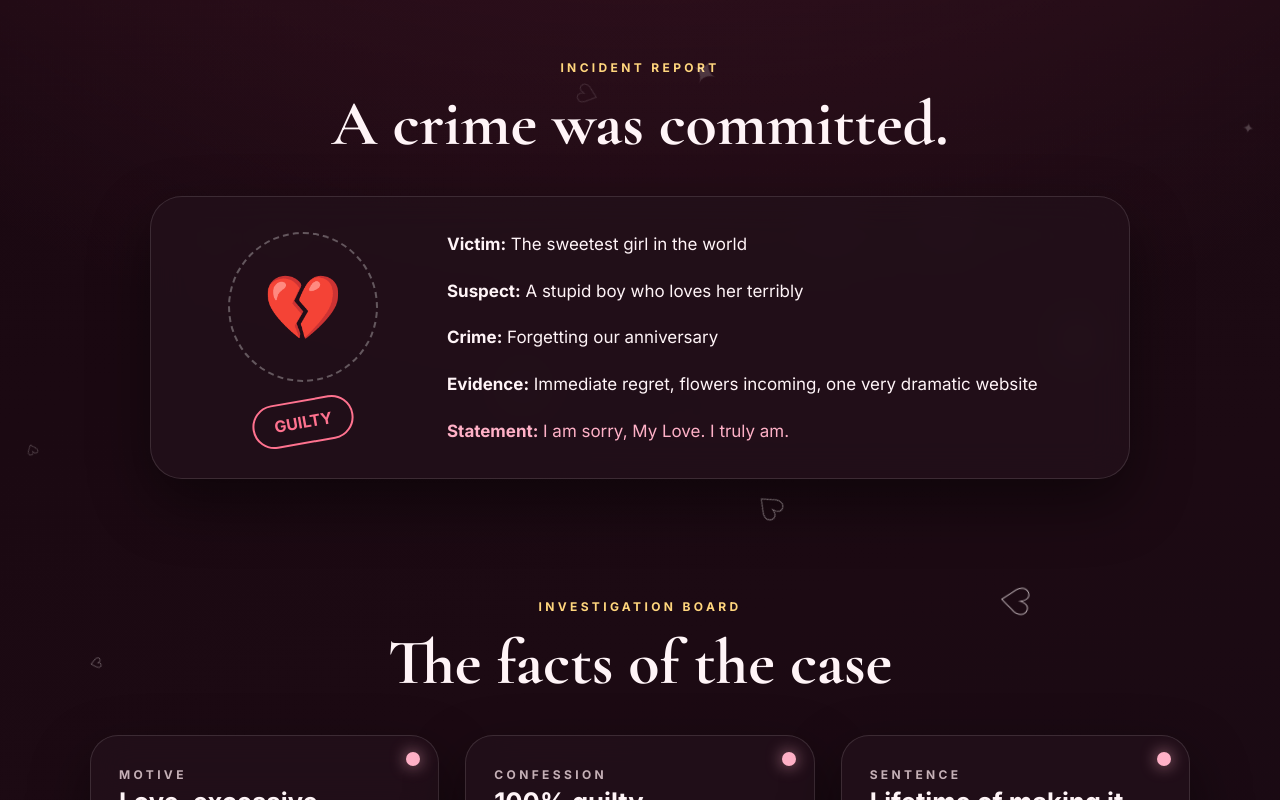
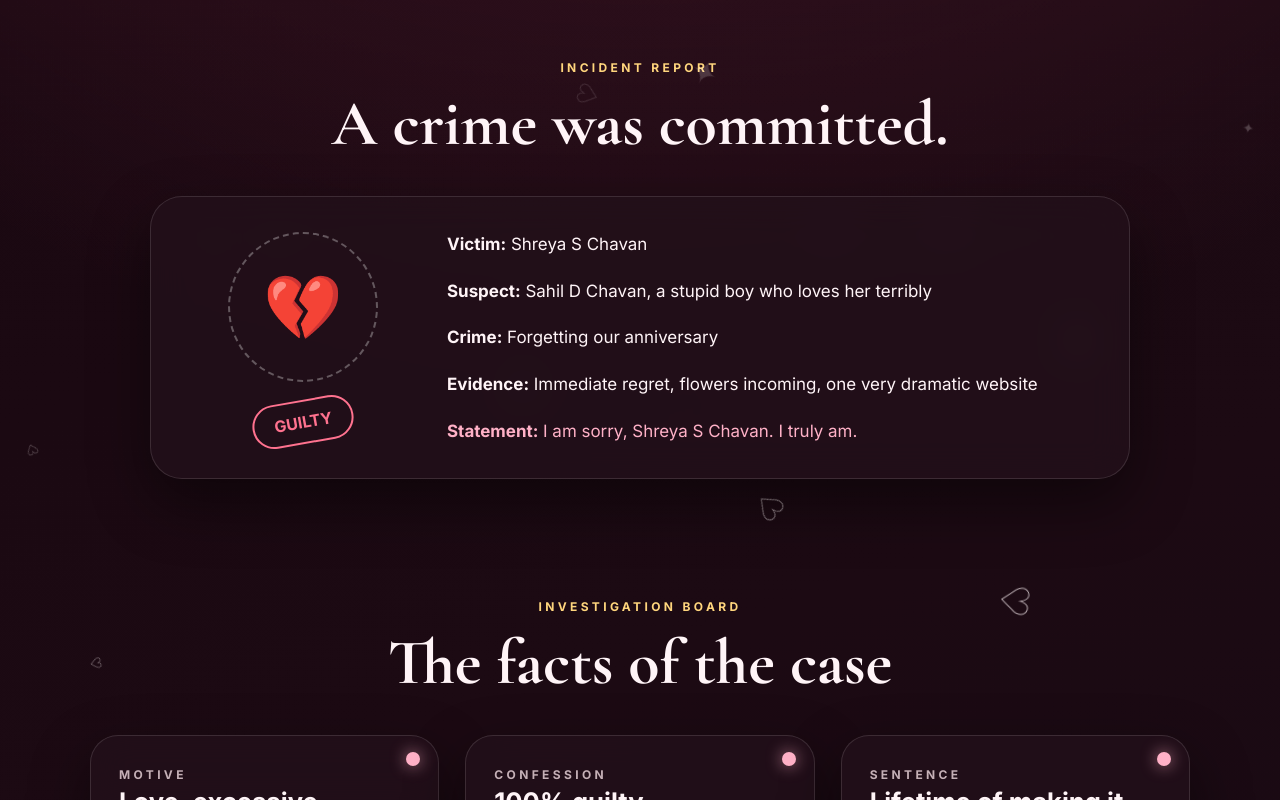
Before and after one commit to Sahil2218/react-app-new, a React (Create React App) app: page / in a window 1280 px wide. Both pictures are taken after a click on the button "Open the Case File 💌". Shown: the part 961-1761 px from the top of the page. Built offline with nearby package versions, Linux system fonts and the light colour scheme.

Commit message:
Personalize anniversary site with Sahil and Shreya names

```diff
--- a/src/App.js
+++ b/src/App.js
@@ -1,8 +1,8 @@
 import { useEffect, useMemo, useState } from 'react';
 import './App.css';
 
-const HER_NAME = 'My Love';
-const YOUR_NAME = 'Your Guilty Boy';
+const HER_NAME = 'Shreya S Chavan';
+const YOUR_NAME = 'Sahil D Chavan';
 
 const evidence = [
   {
@@ -181,8 +181,8 @@ function App() {
                 <div className="stamp guilty">GUILTY</div>
               </div>
               <div className="report-details">
-                <p><strong>Victim:</strong> The sweetest girl in the world</p>
-                <p><strong>Suspect:</strong> A stupid boy who loves her terribly</p>
+                <p><strong>Victim:</strong> {HER_NAME}</p>
+                <p><strong>Suspect:</strong> {YOUR_NAME}, a stupid boy who loves her terribly</p>
                 <p><strong>Crime:</strong> Forgetting our anniversary</p>
                 <p><strong>Evidence:</strong> Immediate regret, flowers incoming, one very dramatic website</p>
                 <p className="verdict"><strong>Statement:</strong> I am sorry, {HER_NAME}. I truly am.</p>
```
